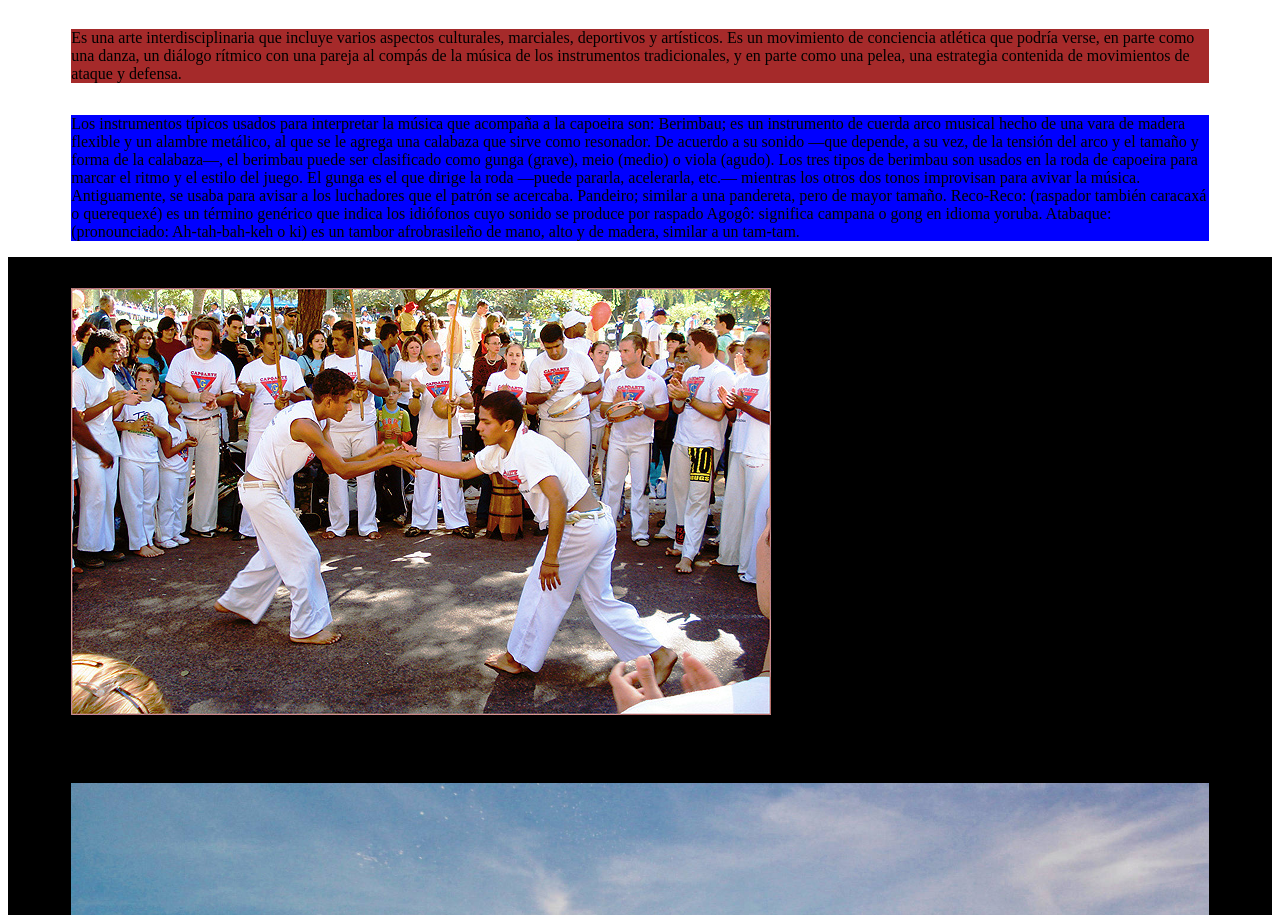
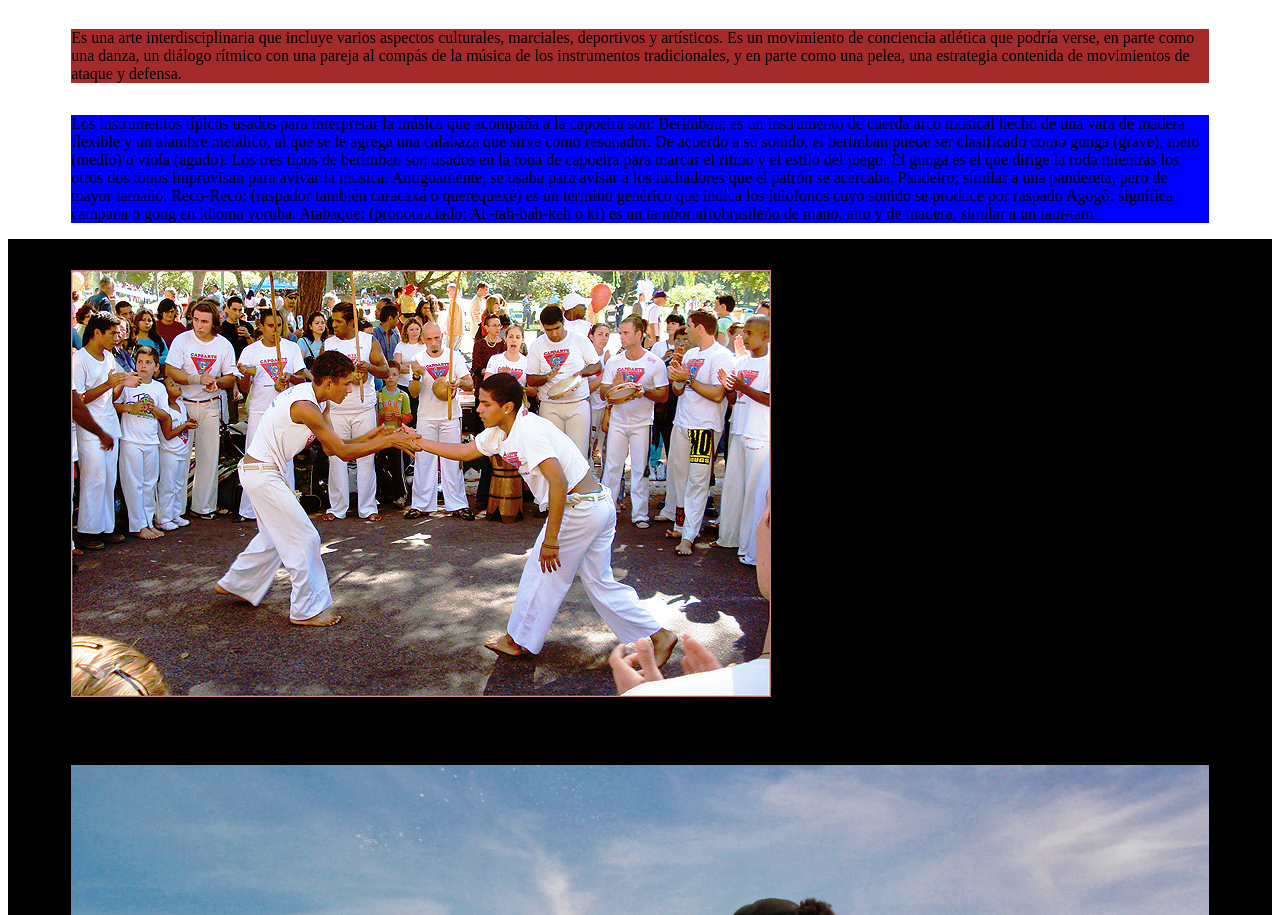
Before and after one commit to Vvevegvega/Ivan_Vega_ProyectoGlobal_1a_evaluacion, a plain HTML site: page index.html in a window 1280 px wide. Shown: the part 1128-2043 px from the top of the page. Drawn offline with Linux system fonts and the light colour scheme.

Commit message:
Cambios en el tecto del index de instrumentos

```diff
--- a/index.html
+++ b/index.html
@@ -39,11 +39,11 @@
             Los instrumentos típicos usados para interpretar la música que acompaña a la capoeira son:
             Berimbau; es un instrumento de cuerda arco musical hecho de una vara de madera flexible y un alambre metálico, al que se le
             agrega una calabaza que sirve como resonador.
-            De acuerdo a su sonido —que depende, a su vez, de la tensión del arco y el tamaño y forma de la calabaza—, el berimbau puede
+            De acuerdo a su sonido, el berimbau puede
             ser clasificado como gunga (grave), meio (medio) o viola (agudo).
 
             Los tres tipos de berimbau son usados en la roda de capoeira para marcar el ritmo y el estilo del juego.
-            El gunga es el que dirige la roda —puede pararla, acelerarla, etc.— mientras los otros dos tonos improvisan
+            El gunga es el que dirige la roda mientras los otros dos tonos improvisan
             para avivar la música.
 
             Antiguamente, se usaba para avisar a los luchadores que el patrón se acercaba.
```
